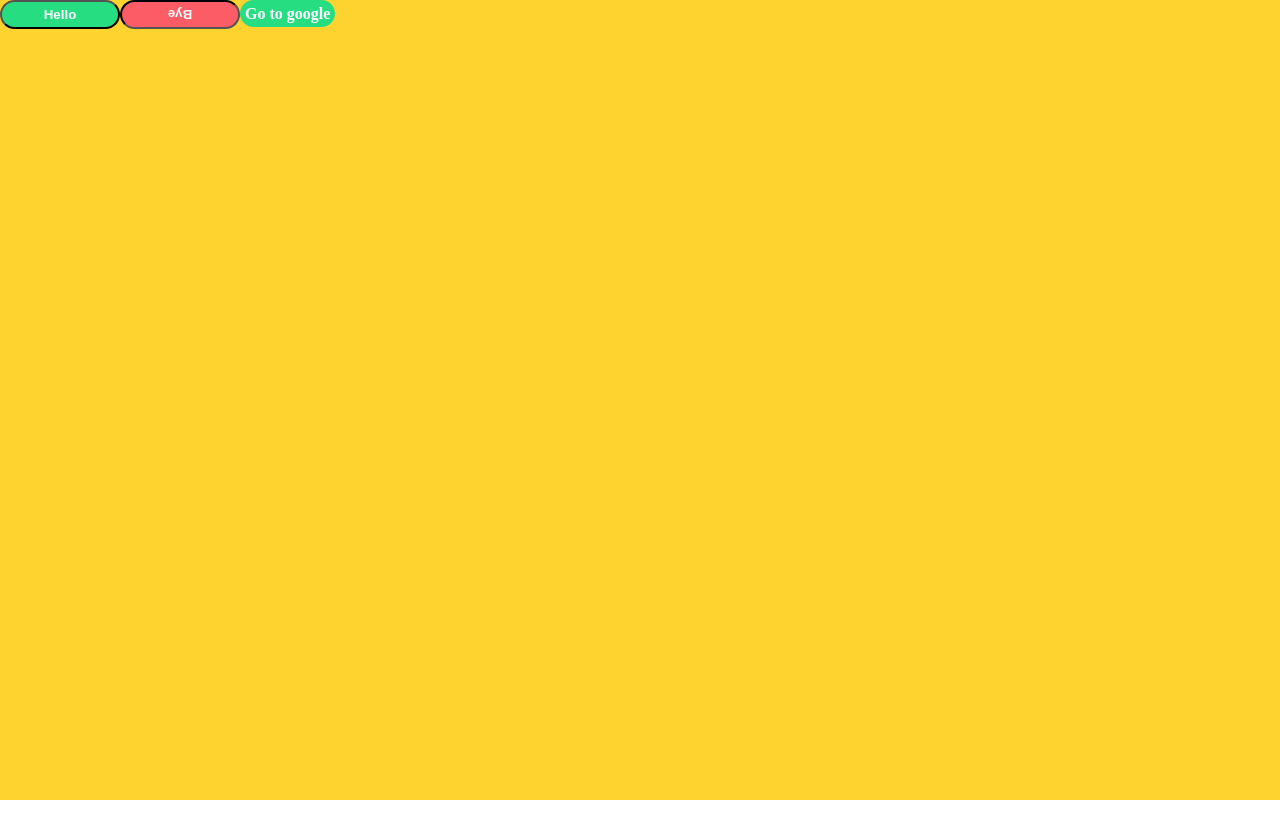
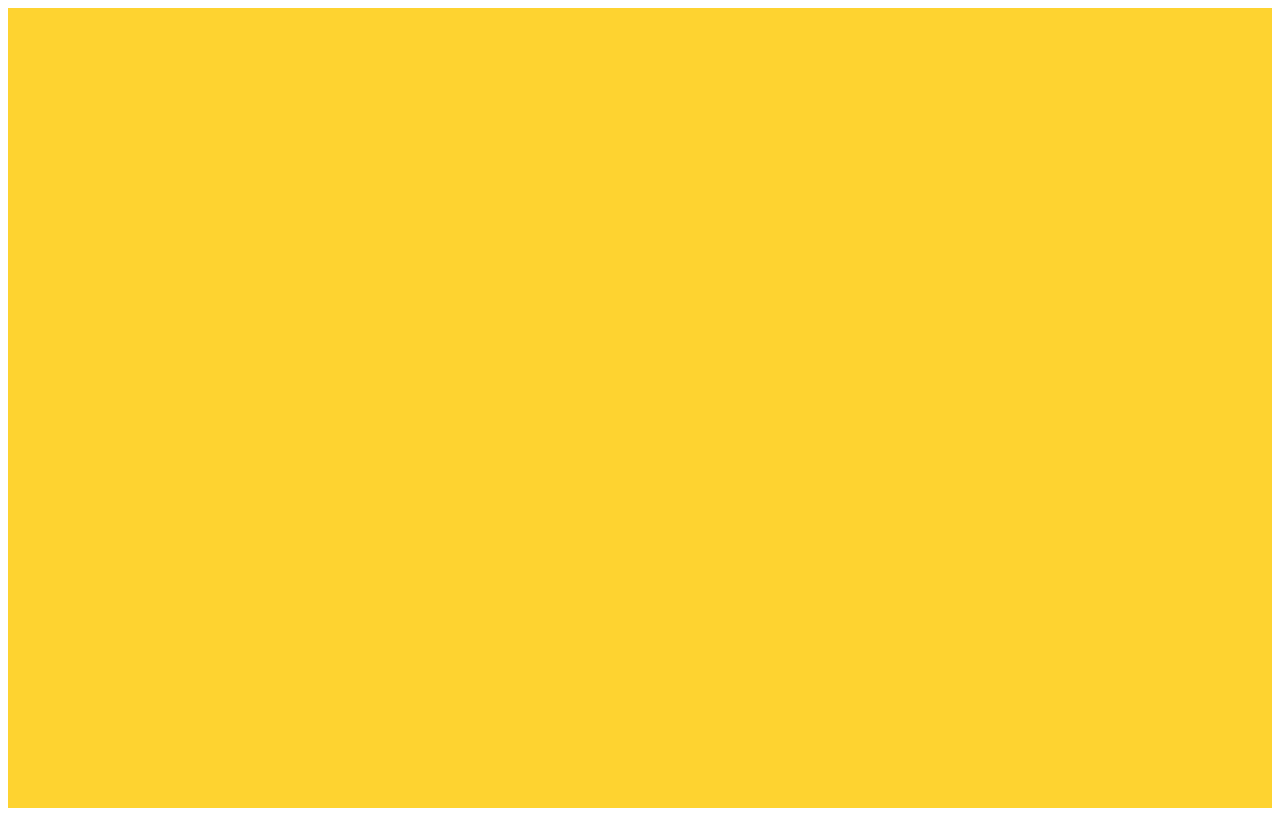
Before and after one commit to okthisisgood/styled-practice, a React (Create React App) app: page / in a window 1280 px wide. Built offline with nearby package versions, Linux system fonts and the light colour scheme.

Commit message:
[*] Commented Buttons

```diff
--- a/src/App.js
+++ b/src/App.js
@@ -9,15 +9,16 @@ const GlobalStyle = createGlobalStyle`
 `
 
 function App() {
-  return (
-    <Container>
-      <GlobalStyle/>
-      <Button>Hello</Button>
-      <Button danger rotationTime={5}>Bye</Button>
-      <Anchor href="https://google.com">Go to google</Anchor>
-    </Container>
+  return (<Container></Container>);
+  // return (
+  //   <Container>
+  //     <GlobalStyle/>
+  //     <Button>Hello</Button>
+  //     <Button danger rotationTime={5}>Bye</Button>
+  //     <Anchor href="https://google.com">Go to google</Anchor>
+  //   </Container>
 
-  );
+  // );
 }
 
 const Container = styled.div`
@@ -26,37 +27,37 @@ const Container = styled.div`
   background-color: #fed330;
 `
 
-const Button = styled.button`
-  border-radius: 50px;
-  padding: 5px;
-  min-width: 120px;
-  color: white;
-  font-weight: 600;
-  appearance: none;
-  cursor: pointer;
-  &:active,
-  &:focus {
-    outline: none;
-  }
-  background-color: ${props => props.danger ? "#fc5c65" : "#26de81" };
-  ${props => {
-    if (props.danger) {
-      return css`animation: ${rotation} ${props.rotationTime}s linear infinite;`
-    }
-  }}
-`
+// const Button = styled.button`
+//   border-radius: 50px;
+//   padding: 5px;
+//   min-width: 120px;
+//   color: white;
+//   font-weight: 600;
+//   appearance: none;
+//   cursor: pointer;
+//   &:active,
+//   &:focus {
+//     outline: none;
+//   }
+//   background-color: ${props => props.danger ? "#fc5c65" : "#26de81" };
+//   ${props => {
+//     if (props.danger) {
+//       return css`animation: ${rotation} ${props.rotationTime}s linear infinite;`
+//     }
+//   }}
+// `
 
-const Anchor = styled(Button.withComponent("a"))`
-  text-decoration:none;
-`
+// const Anchor = styled(Button.withComponent("a"))`
+//   text-decoration:none;
+// `
 
-const rotation = keyframes`
-  from {
-    transform: rotate(0deg);
-  }
-  to {
-    transform: rotate(360deg);
-  }
-`
+// const rotation = keyframes`
+//   from {
+//     transform: rotate(0deg);
+//   }
+//   to {
+//     transform: rotate(360deg);
+//   }
+// `
 
 export default App;
```
